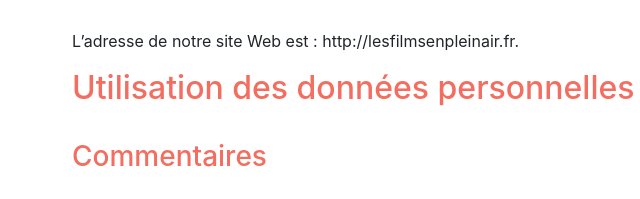
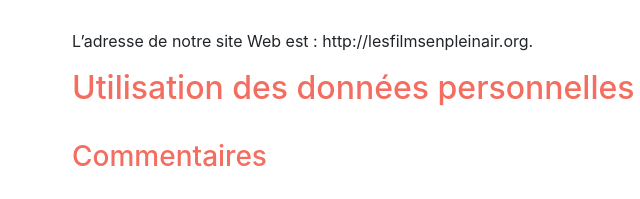
Before and after one commit to RemiMoustey/models-movies-Monceau, a plain HTML site: page mentions.html in a window 1280 px wide. Shown: the part 245-444 px from the top of the page, 13-653 px from the left. Drawn offline with nearby package versions, Linux system fonts and the light colour scheme.

Commit message:
Correction error url mentions.html

```diff
--- a/mentions.html
+++ b/mentions.html
@@ -38,7 +38,7 @@
 
             <h2>Qui sommes-nous&nbsp;?</h2>
 
-            <p>L’adresse de notre site Web est&nbsp;: http://lesfilmsenpleinair.fr.</p>
+            <p>L’adresse de notre site Web est&nbsp;: http://lesfilmsenpleinair.org.</p>
 
 
 
```
Also changed, not shown: events/evasion.html (+1 -1 lines), events/joker.html (+1 -1 lines).
